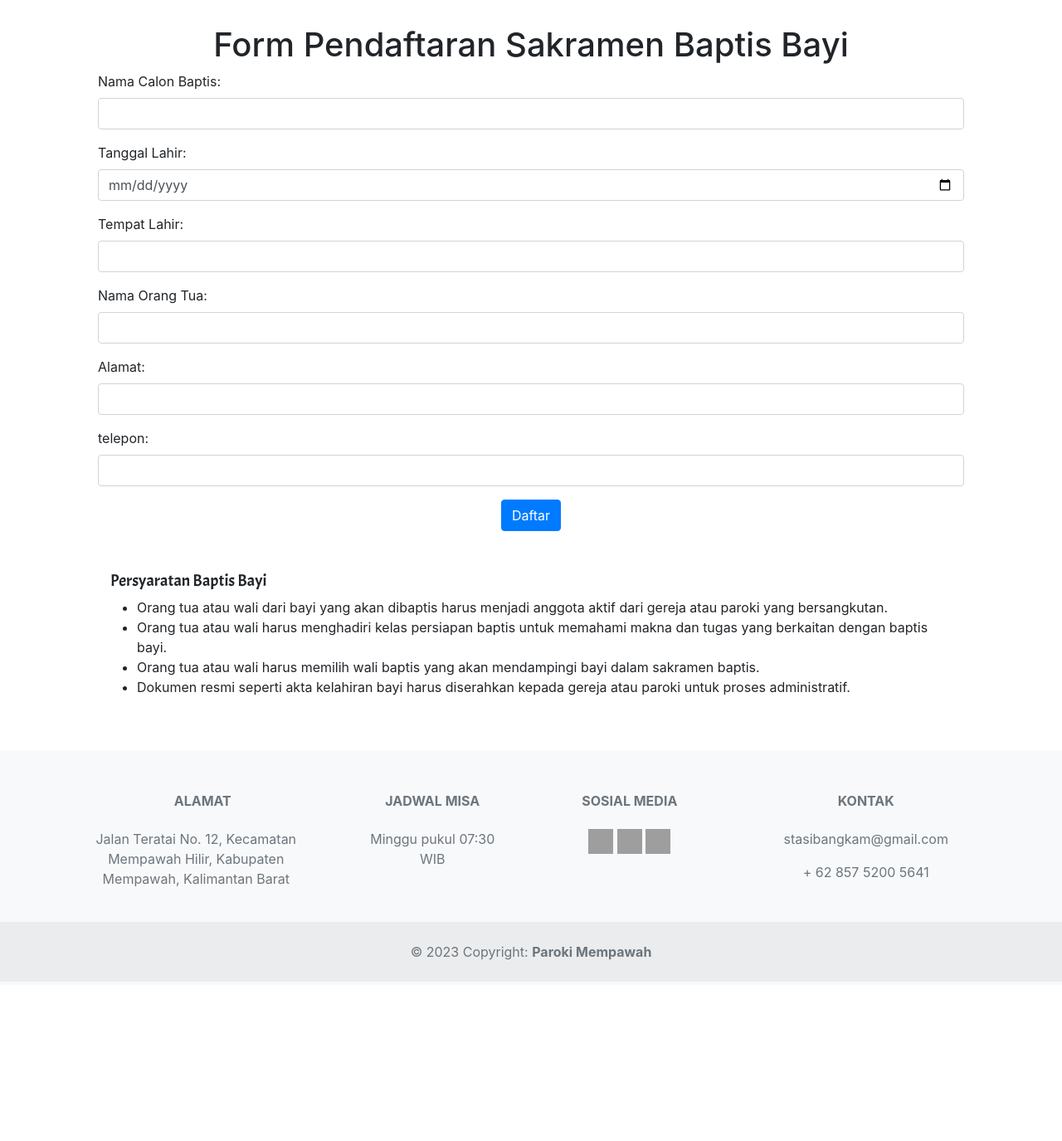
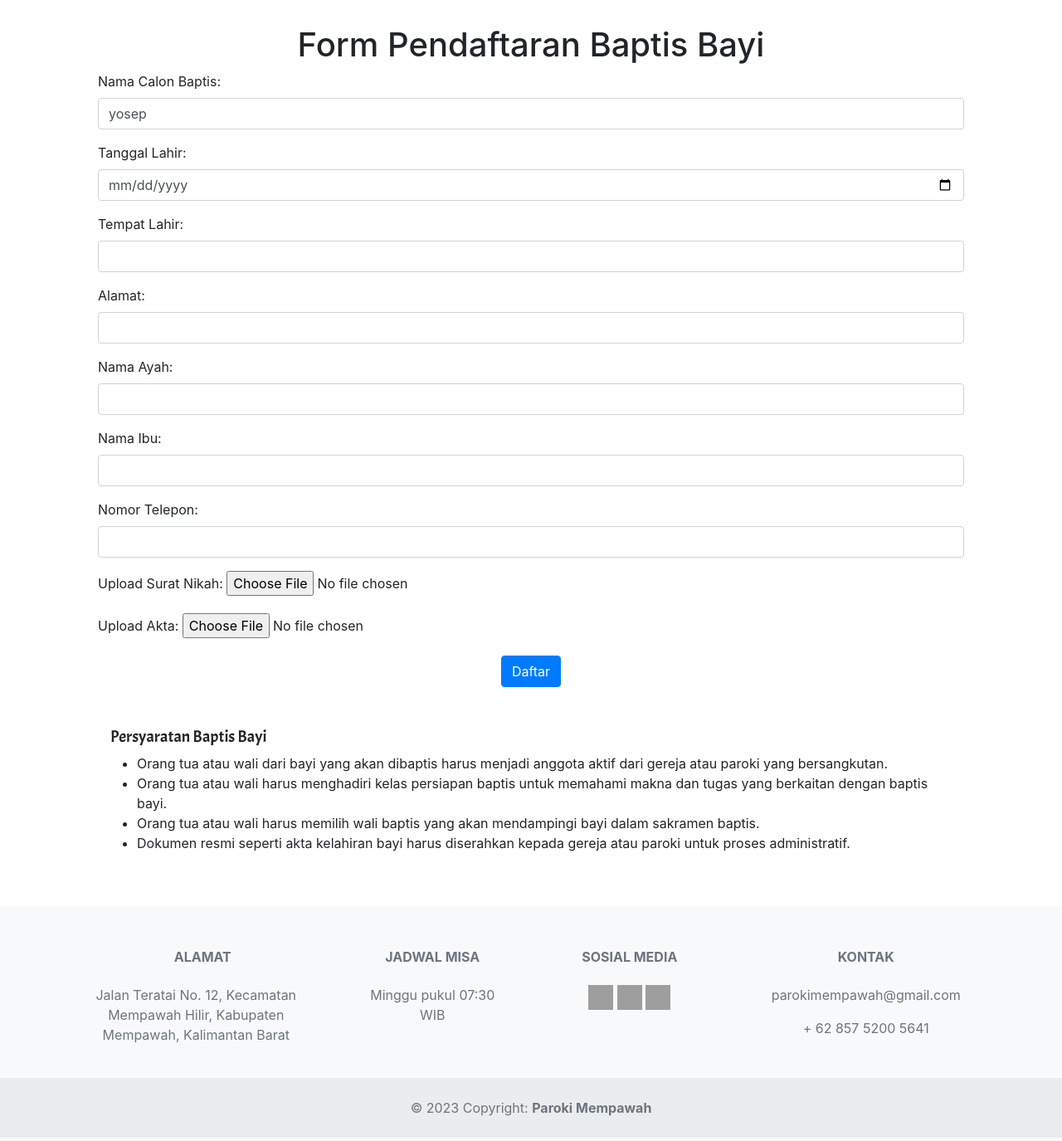
Before and after one commit to yosepdoni/Paroki_Mempawah, a PHP site: page /paroki_mempawah/index.php?p=baptis_bayi in a window 1280 px wide. Shown: the part 66-1441 px from the top of the page at 83% size. Before the commit the page ends 1249 px from the top, so only its background shows below. Run offline with PHP 8.4, Linux system fonts and the light colour scheme; a user stored in the database is signed in; data comes from the database, SQL or seed files in the repository; grey boxes are pictures that could not be loaded.

Commit message:
perbaraui baptis bayi sebagian

```diff
--- a/aksi/post_dewasa.php
+++ b/aksi/post_dewasa.php
@@ -4,7 +4,7 @@ include '../koneksi.php';
 
 // Menangkap data yang dikirim dari form
 $id_user = $_POST['id_user'];
-$jenis_baptis = 'dewasa';
+// $jenis_baptis = 'dewasa';
 $nama_baptis = $_POST['nama'];
 $tanggal_lahir = $_POST['tgl_lahir'];
 $tempat_lahir = $_POST['tempat_lahir'];
--- a/baptis_bayi.php
+++ b/baptis_bayi.php
@@ -1,21 +1,51 @@
 <!DOCTYPE html>
 <html>
+
 <head>
     <title>Form Pendaftaran Sakramen Baptis</title>
     <!-- Tautan ke file CSS Bootstrap -->
     <link rel="stylesheet" href="https://maxcdn.bootstrapcdn.com/bootstrap/4.5.2/css/bootstrap.min.css">
 </head>
+
 <body>
     <?php
     include 'session.php';
     ?>
+
     <div class="container p-5 mt-5">
-        <h1 class="text-center">Form Pendaftaran Sakramen Baptis Bayi</h1>
-        <form action="./aksi/post_bayi.php" method="POST">
+        <h1 class="text-center">Form Pendaftaran Baptis Bayi</h1>
+
+
+        <form action="./aksi/post_bayi.php" method="POST" enctype="multipart/form-data">
             <div class="form-group">
-                <label for="nama_baptis">Nama Calon Baptis:</label>
-                <input type="text" class="form-control" id="nama_baptis" name="nama" required>
+    <label for="nama_bayi">Nama Calon Baptis:</label>
+    <?php
+    // Periksa apakah session 'email' sudah di-set
+    if (isset($_SESSION['email'])) {
+        // Ambil email dari session
+        $userId = $_SESSION['id_user'];
+
+         // Lakukan kueri untuk mendapatkan data user berdasarkan id_user
+    $query = mysqli_prepare($conn, "SELECT * FROM user WHERE id_user = ?");
+    mysqli_stmt_bind_param($query, 'i', $userId);
+    mysqli_stmt_execute($query);
+    $result = mysqli_stmt_get_result($query);
+
+    // Periksa apakah hasil kueri tidak kosong
+    if ($result && $data = mysqli_fetch_assoc($result)) {
+        ?>
+            <input type="hidden" class="form-control" name="id_user" value="<?php echo $userId ?>" required>
+            <input type="text" class="form-control" id="nama_bayi" name="nama" value="<?php echo $data['nama']; ?>" required>
+            <?php
+    } else {
+        echo "Data tidak ditemukan.";
+    }
+} else {
+    echo "Session 'id_user' tidak diatur.";
+}
+?>
 </div>
+
 
             <div class="form-group">
                 <label for="tanggal_lahir">Tanggal Lahir:</label>
@@ -28,38 +58,39 @@ include 'session.php';
             </div>
 
             <div class="form-group">
-                <label for="nama_orang_tua">Nama Orang Tua:</label>
-                <input type="text" class="form-control" id="nama_orang_tua" name="nama_ortu" required>
-            </div>
-
-            <div class="form-group">
                 <label for="alamat">Alamat:</label>
                 <input type="text" class="form-control" id="alamat" name="alamat" required>
             </div>
 
             <div class="form-group">
-                <label for="telepon">telepon:</label>
-                <input type="number" class="form-control" id="telepon" name="telepon" required>
-            </div>
-
-            <!-- <div class="form-group">
-                <label for="paroki">Paroki:</label>
-                <input type="text" class="form-control" id="paroki" name="paroki" required>
+                <label for="alamat">Nama Ayah:</label>
+                <input type="text" class="form-control" id="alamat" name="alamat" required>
             </div>
 
             <div class="form-group">
-                <label for="pastor_paroki">Pastor Paroki:</label>
-                <input type="text" class="form-control" id="pastor_paroki" name="pastor_paroki" required>
-            </div> -->
+                <label for="alamat">Nama Ibu:</label>
+                <input type="text" class="form-control" id="alamat" name="alamat" required>
+            </div>
 
-            <!-- <div class="form-group">
-                <label for="tanggal_baptis">Tanggal Baptis (jika sudah ditentukan):</label>
-                <input type="date" class="form-control" id="tanggal_baptis" name="tanggal_baptis">
-            </div> -->
+            <div class="form-group">
+                <label for="nomor_telepon">Nomor Telepon:</label>
+                <input type="tel" class="form-control" id="nomor_telepon" name="telepon" required>
+            </div>
+
+            <div class="form-group">
+                <label for="gambar">Upload Surat Nikah:</label>
+                <input type="file" name="gambar" name="gambar" id="gambar">
+            </div>
+
+            <div class="form-group">
+                <label for="gambar">Upload Akta:</label>
+                <input type="file" name="gambar" name="gambar" id="gambar">
+            </div>
 
             <div class="text-center">
                 <button type="submit" class="btn btn-primary">Daftar</button>
             </div>
+
         <div class="col mt-5">
         <h5>Persyaratan Baptis Bayi</h5>
             <ul>
@@ -69,7 +100,6 @@ include 'session.php';
                 <li>Dokumen resmi seperti akta kelahiran bayi harus diserahkan kepada gereja atau paroki untuk proses administratif.</li>
             </ul>
             </div>
-        </form>
         </div>
 
     <!-- Tautan ke file JavaScript Bootstrap -->
@@ -77,4 +107,5 @@ include 'session.php';
     <script src="https://cdn.jsdelivr.net/npm/@popperjs/core@2.11.6/dist/umd/popper.min.js"></script>
     <script src="https://maxcdn.bootstrapcdn.com/bootstrap/4.5.2/js/bootstrap.min.js"></script>
 </body>
+
 </html>
--- a/footer.php
+++ b/footer.php
@@ -46,7 +46,7 @@
               <h6 class="text-uppercase fw-bold mb-4">Kontak</h6>
               <p>
                 <i class="fas fa-envelope "></i>
-                stasibangkam@gmail.com
+                parokimempawah@gmail.com
               </p>
               <p><i class="fas fa-phone "></i> + 62 857 5200 5641</p>
             </div>
```
Also changed, not shown: aksi/post_bayi.php (+20 -3 lines). Lines whose indentation alone changed are shown as unchanged.
